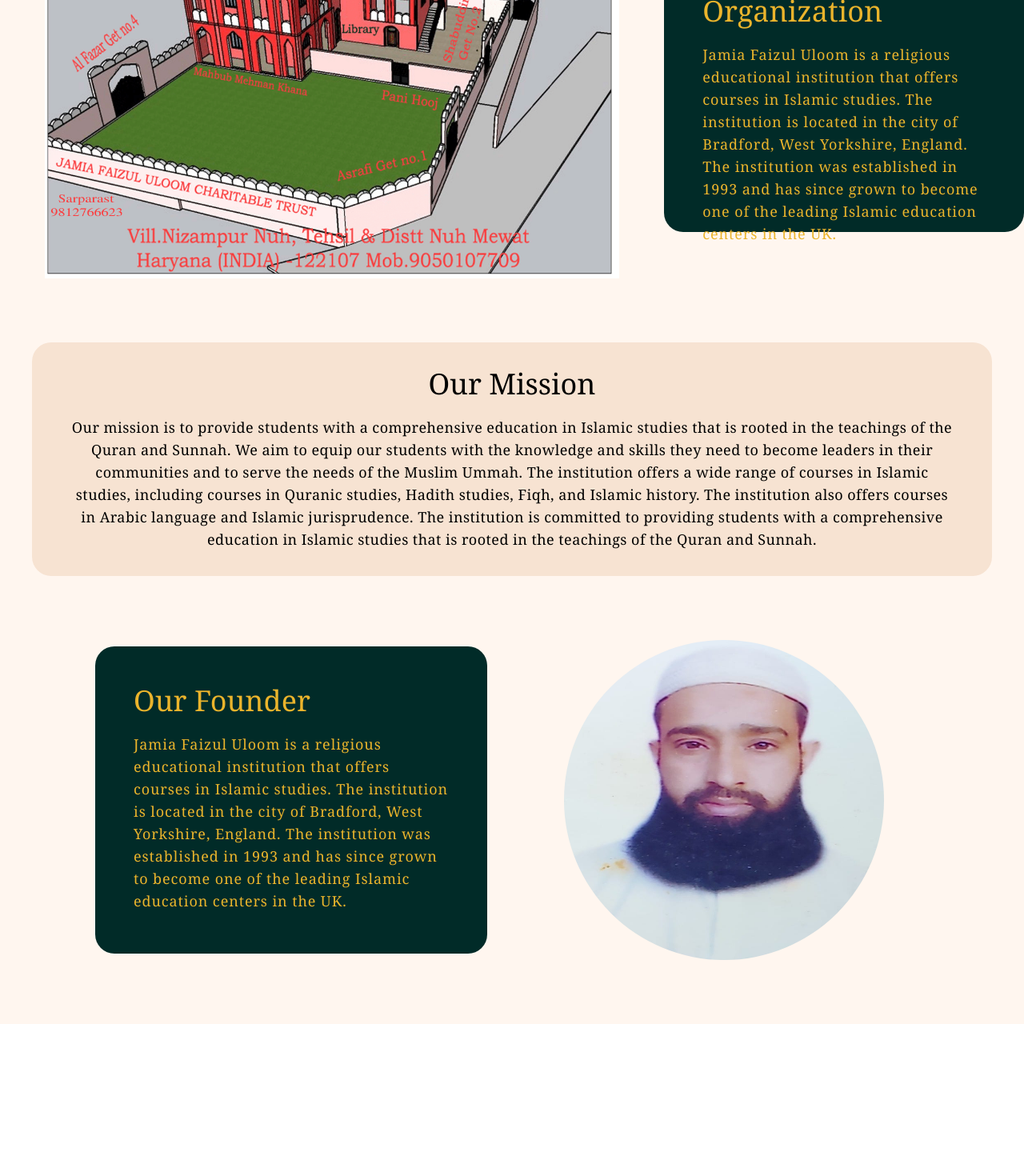
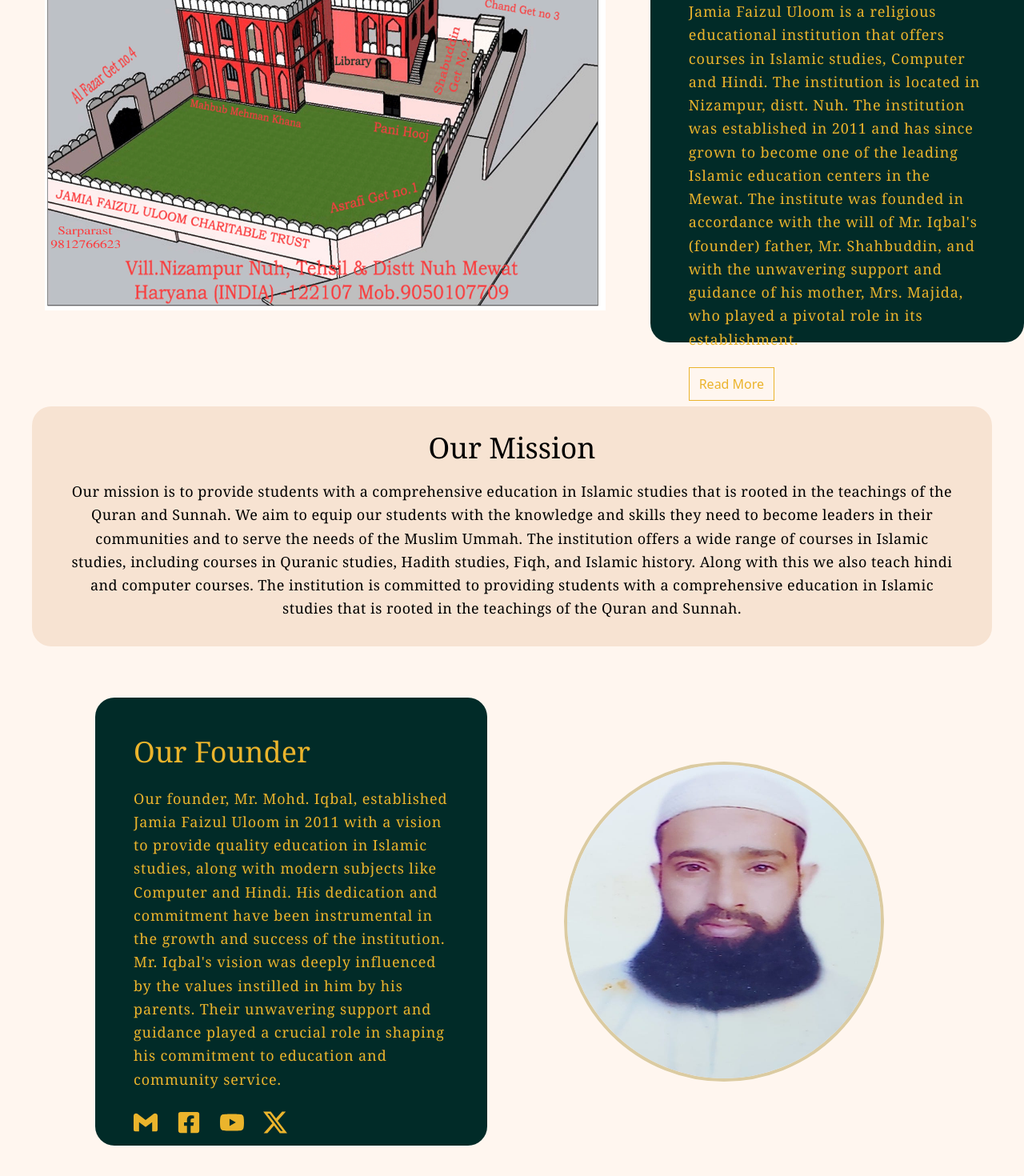
Before and after one commit to mohdmustafa0111/Jamia-Faizul-Uloom-Charitable-Trust, a React (Create React App) app: page / in a window 1280 px wide. Shown: the part 1032-2502 px from the top of the page at 80% size. Before the commit the page ends 2312 px from the top, so only its background shows below. Built offline with nearby package versions, Linux system fonts and the light colour scheme.

Commit message:
Built About Section

```diff
--- a/package.json
+++ b/package.json
@@ -6,6 +6,7 @@
     "cra-template": "1.2.0",
     "react": "^19.0.0",
     "react-dom": "^19.0.0",
+    "react-icons": "^5.4.0",
     "react-scripts": "5.0.1",
     "web-vitals": "^4.2.4"
   },
--- a/src/components/About.jsx
+++ b/src/components/About.jsx
@@ -1,5 +1,9 @@
 import JfuctMap from "../assests/JFUCT-MAP-1.png";
 import founder from "../assests/Founder-JFUCT.jpeg";
+import { SiGmail } from "react-icons/si";
+import { FaFacebookSquare } from "react-icons/fa";
+import { SiYoutube } from "react-icons/si";
+import { BsTwitterX } from "react-icons/bs";
 
 const About = () => {
   return (
@@ -8,15 +12,21 @@
         <div className="my-20 mx-14">
           <img src={JfuctMap} alt="JFUCT" className="w-[800px] h-[500px]" />
         </div>
-        <div className="w-[490px] h-96 bg-[#012b28] p-12 text-[#ebb42c] rounded-3xl">
-          <h1 className=" font-serif text-4xl">About Our Organization</h1>
-          <p className="mt-5 text-lg font-serif tracking-wider">
+        <div className="w-[520px] h-[580px] bg-[#012b28] p-12 text-[#ebb42c] rounded-3xl my-20">
+          <h1 className="text-4xl font-serif">About Our Organization</h1>
+          <p className="mt-6 text-lg font-serif tracking-wider leading-relaxed">
             Jamia Faizul Uloom is a religious educational institution that
-            offers courses in Islamic studies. The institution is located in the
-            city of Bradford, West Yorkshire, England. The institution was
-            established in 1993 and has since grown to become one of the leading
-            Islamic education centers in the UK.
+            offers courses in Islamic studies, Computer and Hindi. The
+            institution is located in Nizampur, distt. Nuh. The institution was
+            established in 2011 and has since grown to become one of the leading
+            Islamic education centers in the Mewat. The institute was founded in
+            accordance with the will of Mr. Iqbal's (founder) father, Mr.
+            Shahbuddin, and with the unwavering support and guidance of his
+            mother, Mrs. Majida, who played a pivotal role in its establishment.
           </p>
+          <button className="border border-[#ebb42c] px-3 py-2 mt-5 hover:bg-[#ebb42c] hover:text-[#012b28]">
+            Read More
+          </button>
         </div>
       </div>
 
@@ -24,37 +34,74 @@
         <h1 className="text-4xl text-center font-serif font-medium">
           Our Mission
         </h1>
-        <p className=" text-lg text-center font-serif pt-5 px-12 tracking-wide">
+        <p className=" text-lg text-center font-serif pt-5 px-12 tracking-wide leading-relaxed">
           Our mission is to provide students with a comprehensive education in
           Islamic studies that is rooted in the teachings of the Quran and
           Sunnah. We aim to equip our students with the knowledge and skills
           they need to become leaders in their communities and to serve the
           needs of the Muslim Ummah. The institution offers a wide range of
           courses in Islamic studies, including courses in Quranic studies,
-          Hadith studies, Fiqh, and Islamic history. The institution also offers
-          courses in Arabic language and Islamic jurisprudence. The institution
-          is committed to providing students with a comprehensive education in
-          Islamic studies that is rooted in the teachings of the Quran and
-          Sunnah.
+          Hadith studies, Fiqh, and Islamic history. Along with this we also
+          teach hindi and computer courses. The institution is committed to
+          providing students with a comprehensive education in Islamic studies
+          that is rooted in the teachings of the Quran and Sunnah.
         </p>
       </div>
 
       <div className="flex justify-center items-center">
-        <div className="w-[490px] h-96 bg-[#012b28] p-12 text-[#ebb42c] rounded-3xl">
+        <div className="w-[490px] h-[560px] bg-[#012b28] p-12 text-[#ebb42c] rounded-3xl my-16">
           <h1 className=" font-serif text-4xl">Our Founder</h1>
-          <p className="mt-5 text-lg font-serif tracking-wider">
-            Jamia Faizul Uloom is a religious educational institution that
-            offers courses in Islamic studies. The institution is located in the
-            city of Bradford, West Yorkshire, England. The institution was
-            established in 1993 and has since grown to become one of the leading
-            Islamic education centers in the UK.
+          <p className="mt-6 text-lg font-serif tracking-wider leading-relaxed">
+            Our founder, Mr. Mohd. Iqbal, established Jamia Faizul Uloom in 2011
+            with a vision to provide quality education in Islamic studies, along
+            with modern subjects like Computer and Hindi. His dedication and
+            commitment have been instrumental in the growth and success of the
+            institution. Mr. Iqbal's vision was deeply influenced by the values
+            instilled in him by his parents. Their unwavering support and
+            guidance played a crucial role in shaping his commitment to
+            education and community service.
           </p>
+          <div className="flex space-x-6 mt-6">
+            <a
+              href="mailto:mohdipbal81@gmail.com"
+              target="_blank"
+              rel="noopener noreferrer"
+              className="text-[#ebb42c] text-3xl hover:text-red-500"
+            >
+              <SiGmail />
+            </a>
+            <a
+              href="https://www.facebook.com/profile.php?id=61571923330735&sk=friends"
+              target="_blank"
+              rel="noopener noreferrer"
+              className="text-[#ebb42c] text-3xl hover:text-blue-500"
+            >
+              <FaFacebookSquare />
+            </a>
+            <a
+              href="https://www.youtube.com/@mohdipbal8410"
+              target="_blank"
+              rel="noopener noreferrer"
+              className="text-[#ebb42c] text-3xl hover:text-red-500"
+            >
+              <SiYoutube />
+            </a>
+            <a
+              href="https://x.com/MohdIpbal179921?t=yZ0M1pHm1w6vSFgT00-dgw&s=08"
+              target="_blank"
+              rel="noopener noreferrer"
+              className="text-[#ebb42c] text-3xl hover:text-gray-500"
+            >
+              <BsTwitterX />
+            </a>
+          </div>
         </div>
+
         <div className="my-20 mx-14">
           <img
             src={founder}
             alt="JFUCT"
-            className="w-[400px] h-[400px] rounded-full ml-10"
+            className="w-[400px] h-[400px] rounded-full ml-10 border-4 border-[#dbcba1]"
           />
         </div>
       </div>
```
Also changed, not shown: 1 other file (tests, documents, lock files or other folders).
